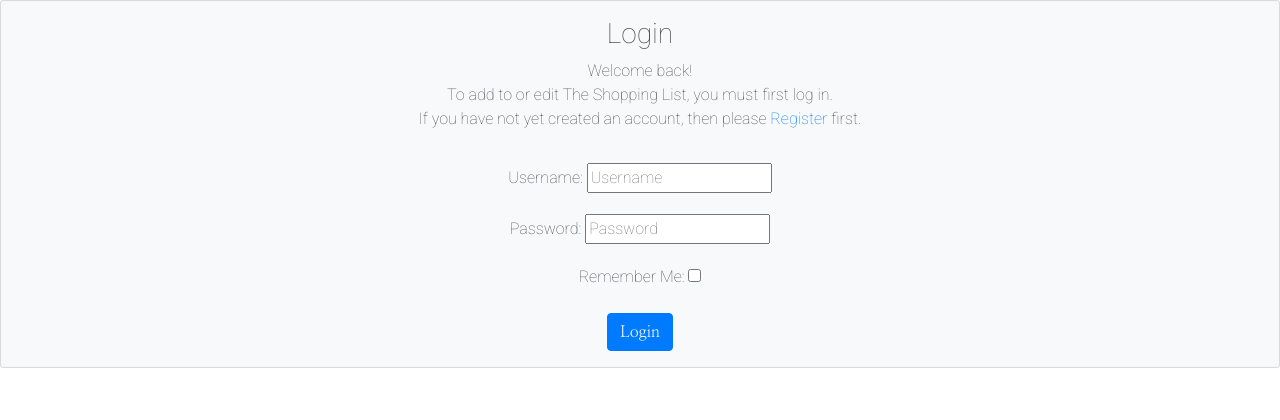
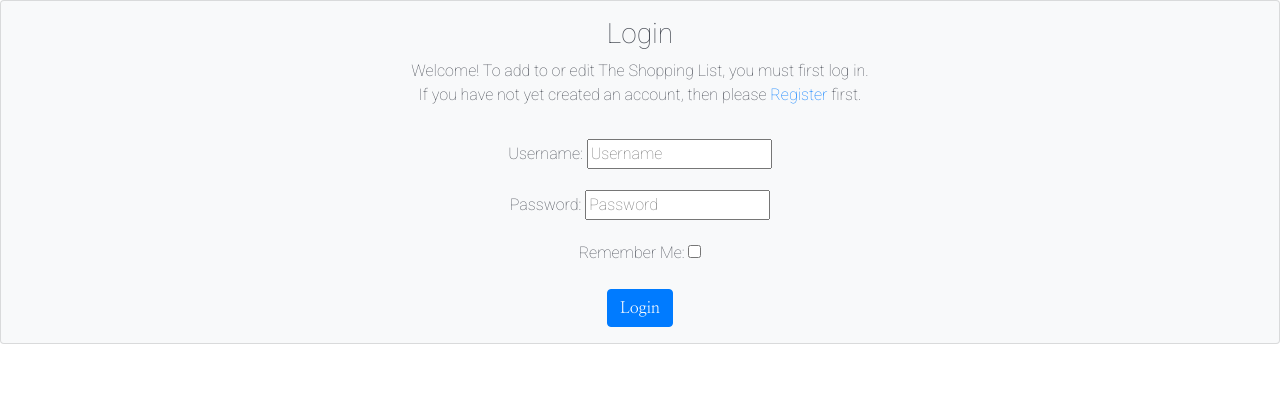
Before and after one commit to MoniMurray/shopping-list, a Django app: page /accounts/login/ in a window 1280 px wide. Shown: the part 162-582 px from the top of the page. Run offline with Django 3.2, Linux system fonts and the light colour scheme; some libraries are stand-ins or nearby versions; some web fonts are replaced.

Commit message:
Remove else block from index.html rendered unnecessary by bug fix using LoginRequiredMixin. Change Login wording as it is now first text user reads on entering the application

```diff
--- a/templates/account/login.html
+++ b/templates/account/login.html
@@ -14,9 +14,10 @@
         <div class="col-md-8 mt-3 offset-md-2">
             <h3>Login</h3>
 
-            <p>{% blocktrans %}Welcome back! <br>To add to or edit The Shopping List, you must first log in. <br>If
-                you
-                have not yet created an account, then please <a class="link" href="{{ signup_url }}">Register</a>
+            <p>{% blocktrans %}Welcome! To add to or edit The Shopping List,
+                you must first log in. <br>If you have not yet created
+                an account, then please
+                <a class="link" href="{{ signup_url }}">Register</a>
                 first.{% endblocktrans %}</p>
         </div>
     </div>
--- a/templates/index.html
+++ b/templates/index.html
@@ -141,9 +141,9 @@
       </div>
 
     </div>
-    {% else %}
+    <!-- {% else %}
 
-    <!-- if user is not authenticated -->
+    if user is not authenticated
     <div class="table-responsive-sm">
       <table class="table">
         <tr></tr>
@@ -167,7 +167,7 @@
         Register </a>to use The Shopping List application.<br>
         If you already have an account
         <a href="{% url 'account_login' %}" class="card-link">Login</a>.</p>
-  </div>
+  </div> -->
   {% endif %}
 </div>
 {% endblock %}
```
Also changed, not shown: db.sqlite3.
